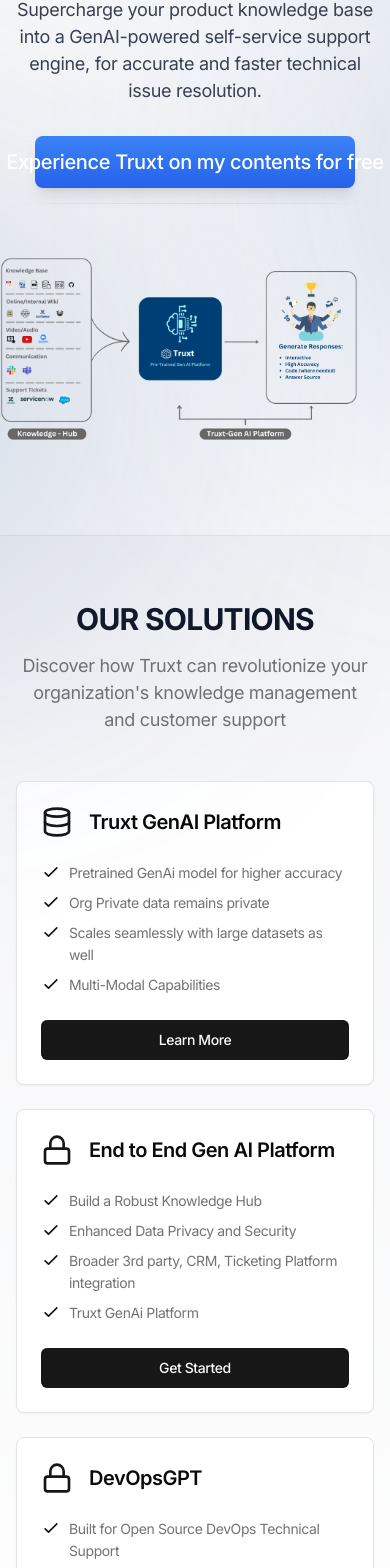
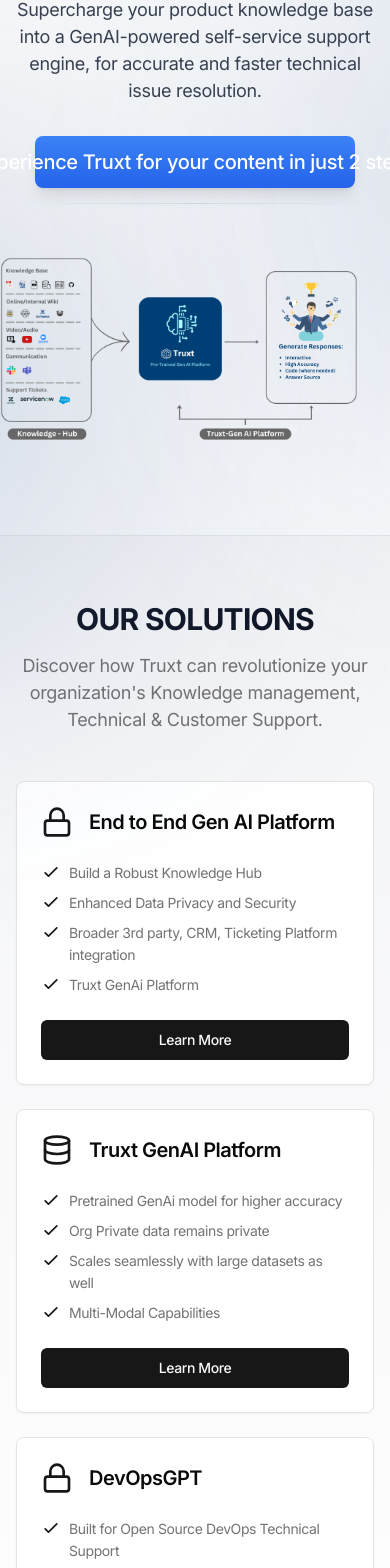
Before and after one commit to Truxt-ai/truxt-ai.github.io, a Next.js app: page / in a window 390 px wide. Shown: the part 398-1966 px from the top of the page. Built offline with nearby package versions, Linux system fonts and the light colour scheme.

Commit message:
Changed Why Truxt Component

```diff
--- a/app/(default)/page.tsx
+++ b/app/(default)/page.tsx
@@ -39,13 +39,10 @@ export default function Home() {
   return (
     <>
       <Hero />
-      {/* <LargeTestimonial /> */}
       <BusinessCategories />
       <Offerings/>
-      <FeaturesPlanet title="Improving Your Team needs with greater Efficiency and Precision" content={featureData}/>
+      {/* <FeaturesPlanet title="Improving Your Team needs with greater Efficiency and Precision" content={featureData}/> */}
       <WhyTruxt/>
-      {/* <Features /> */}
-      {/* <Cta /> */}
     </>
   );
 }
--- a/components/features-planet.tsx
+++ b/components/features-planet.tsx
@@ -15,31 +15,31 @@ interface FeaturesPlanetProps {
 export default function FeaturesPlanet({ title, content }: FeaturesPlanetProps) {
     return (
         <section
-            className="relative before:absolute before:inset-0 before:-z-20 before:bg-gray-900 border-none"
+            className='relative before:absolute before:inset-0 before:-z-20 before:bg-gray-900 border-none'
             style={{
                 backgroundImage: 'url(https://app1.truxt.xyz/static/media/truxt_login_background.9aa7ff77db4693fd7dbe.jpg)',
-                backgroundSize: 'contain',
+                backgroundSize: 'cover',
                 backgroundPosition: 'center center',
-                backgroundRepeat:'repeat'
+                backgroundRepeat: 'repeat'
             }}
         >
             {/* Overlay with opacity */}
-            <div className="absolute inset-0 bg-black opacity-80 -z-10"></div>
+            <div className='absolute inset-0 bg-black opacity-80 -z-10'></div>
 
-            <div className="mx-auto max-w-7xl px-4 sm:px-6">
-                <div className="py-6 md:py-10">
-                    <div className="mx-auto max-w-3xl pb-6 text-center md:pb-10">
-                        <h2 className="text-3xl font-bold text-gray-200 md:text-4xl">{title}</h2>
+            <div className='mx-auto max-w-7xl px-4 sm:px-6'>
+                <div className='py-6 md:py-10'>
+                    <div className='mx-auto max-w-3xl pb-6 text-center md:pb-10'>
+                        <h2 className='text-3xl font-bold text-gray-200 md:text-4xl'>{title}</h2>
                     </div>
 
-                    <div className="grid overflow-hidden sm:grid-cols-2 lg:grid-cols-3 [&>*]:relative [&>*]:p-6 [&>*]:before:absolute [&>*]:before:bg-gray-800 [&>*]:before:[block-size:100vh] [&>*]:before:[inline-size:1px] [&>*]:before:[inset-block-start:0] [&>*]:before:[inset-inline-start:-1px] [&>*]:after:absolute [&>*]:after:bg-gray-800 [&>*]:after:[block-size:1px] [&>*]:after:[inline-size:100vw] [&>*]:after:[inset-block-start:-1px] [&>*]:after:[inset-inline-start:0]">
+                    <div className='grid overflow-hidden sm:grid-cols-2 lg:grid-cols-3 [&>*]:relative [&>*]:p-6 [&>*]:before:absolute [&>*]:before:bg-gray-800 [&>*]:before:[block-size:100vh] [&>*]:before:[inline-size:1px] [&>*]:before:[inset-block-start:0] [&>*]:before:[inset-inline-start:-1px] [&>*]:after:absolute [&>*]:after:bg-gray-800 [&>*]:after:[block-size:1px] [&>*]:after:[inline-size:100vw] [&>*]:after:[inset-block-start:-1px] [&>*]:after:[inset-inline-start:0]'>
                         {content.map((feature, index) => (
                             <article key={index}>
-                                <h3 className="mb-2 flex items-center space-x-2 font-medium text-gray-200">
-                                    <feature.icon className="h-5 w-5" />
+                                <h3 className='mb-2 flex items-center space-x-2 font-medium text-gray-200'>
+                                    <feature.icon className='h-5 w-5' />
                                     <span>{feature.title}</span>
                                 </h3>
-                                <p className="text-[15px] text-gray-200">{feature.description}</p>
+                                <p className='text-[15px] text-gray-200'>{feature.description}</p>
                             </article>
                         ))}
                     </div>
--- a/components/hero-home.tsx
+++ b/components/hero-home.tsx
@@ -1,17 +1,9 @@
 'use client';
+
 import PageIllustration from '@/components/page-illustration';
-import { useState } from 'react';
-import { useRouter } from 'next/navigation'
-
+import Link from 'next/link';
 
 export default function HeroHome() {
-    const [email, setEmail] = useState('');
-    const navigate = useRouter();
-
-    const handleClick = () => {
-        navigate.push(`/sandbox`);
-    };
-
     return (
         <section className='relative'>
             <PageIllustration />
@@ -19,22 +11,19 @@ export default function HeroHome() {
                 <div className='pb-6 pt-32 md:pb-6 md:pt-40'>
                     <div className='pb-6 text-center md:pb-16'>
                         <h1 className='mb-6 border-y text-5xl font-bold [border-image:linear-gradient(to_right,transparent,theme(colors.slate.300/.8),transparent)1] md:text-6xl' data-aos='zoom-y-out' data-aos-delay={150}>
-                        Transform Product Support with
-                        <br className='max-lg:hidden' />
+                            Transform Product Support with
+                            <br className='max-lg:hidden' />
                             Generative AI
                         </h1>
                         <div className='mx-auto max-w-3xl'>
                             <p className='mb-8 text-lg text-gray-700' data-aos='zoom-y-out' data-aos-delay={300}>
-                                {/* Transform your knowledge base into a GenAI-powered support engine for faster issue resolution.{' '} */}
                                 Supercharge your product knowledge base into a GenAI-powered self-service support engine, for accurate and faster technical issue resolution.
-
                             </p>
                             <div className='relative before:absolute before:inset-0 before:border-y before:[border-image:linear-gradient(to_right,transparent,theme(colors.slate.300/.8),transparent)1]'>
                                 <div className='relative mx-auto max-w-xs sm:flex sm:max-w-none sm:justify-center gap-2' data-aos='zoom-y-out' data-aos-delay={450}>
-                                    {/* <input type='email' placeholder='Business Email' className='w-1/2 rounded-lg' value={email} onChange={(e)=>setEmail(e.target.value)}/> */}
-                                    <button className='btn group mb-4 w-full bg-gradient-to-t from-blue-600 to-blue-500 bg-[length:100%_100%] bg-[bottom] text-white shadow hover:bg-[length:100%_150%] sm:mb-0 sm:w-auto' onClick={handleClick}>
-                                        <span className='relative inline-flex items-center text-xl'>Experience Truxt on my contents for free</span>
-                                    </button>
+                                    <Link href='/sandbox' className='btn group mb-4 w-full bg-gradient-to-t from-blue-600 to-blue-500 bg-[length:100%_100%] bg-[bottom] text-white shadow hover:bg-[length:100%_150%] sm:mb-0 sm:w-auto' aria-label='Experience Truxt in 2 steps'>
+                                        <span className='relative inline-flex items-center text-xl'>Experience Truxt for your content in just 2 steps</span>
+                                    </Link>
                                 </div>
                             </div>
                         </div>
--- a/components/offerings.tsx
+++ b/components/offerings.tsx
@@ -1,86 +1,63 @@
-'use client'
+'use client';
 
-import { Database, Lock } from 'lucide-react'
-import { Card, CardContent, CardDescription, CardHeader, CardTitle } from '@/components/ui/card'
-import { Button } from '@/components/ui/button'
+import { Database, Lock } from 'lucide-react';
+import { Card, CardContent, CardDescription, CardHeader, CardTitle } from '@/components/ui/card';
+import { Button } from '@/components/ui/button';
 
 export default function Component() {
     const offerings = [
         {
-      icon: <Database className="h-8 w-8 text-primary" />,
+            icon: <Lock className='h-8 w-8 text-primary' />,
+            title: 'End to End Gen AI Platform',
+            description: '360° GenAI Enablement',
+            features: ['Build a Robust Knowledge Hub', 'Enhanced Data Privacy and Security', 'Broader 3rd party, CRM, Ticketing Platform integration', 'Truxt GenAi Platform']
+        },
+        {
+            icon: <Database className='h-8 w-8 text-primary' />,
             title: 'Truxt GenAI Platform',
             description: 'On-Premise GenAI Deployment available',
-      features: [
-        'Pretrained GenAi model for higher accuracy',
-        'Org Private data remains private',
-        'Scales seamlessly with large datasets as well',
-        'Multi-Modal Capabilities'
-      ]
+            features: ['Pretrained GenAi model for higher accuracy', 'Org Private data remains private', 'Scales seamlessly with large datasets as well', 'Multi-Modal Capabilities']
         },
         {
-      icon: <Lock className="h-8 w-8 text-primary" />,
-      title: 'End to End Gen AI Platform',
-      description: '360° GenAI Enablement',
-      features: [
-        'Build a Robust Knowledge Hub',
-        'Enhanced Data Privacy and Security',
-        'Broader 3rd party, CRM, Ticketing Platform integration',
-        'Truxt GenAi Platform'
-      ]
-    },
-    {
-      icon: <Lock className="h-8 w-8 text-primary" />,
+            icon: <Lock className='h-8 w-8 text-primary' />,
             title: 'DevOpsGPT',
             description: 'Create your own secure knowledge base and leverage our AI platform',
-      features: [
-        'Built for Open Source DevOps Technical Support',
-        'DevOps trained/fine-tuned models',
-        'Instant Technical Issue Resolution',
-        'Agentic AI Troubleshooting, for Your Orgs Environment'
-      ]
+            features: ['Built for Open Source DevOps Technical Support', 'DevOps trained/fine-tuned models', 'Instant Technical Issue Resolution', 'Agentic AI Troubleshooting, for Your Orgs Environment']
         }
-  ]
+    ];
 
     return (
-    <section className="w-full bg-gradient-to-b from-gray-100 to-white border-t border-gray-200 py-16 px-4">
-      <div className="container mx-auto max-w-7xl">
-        <div className="text-center mb-12">
-          <h2 className="text-3xl font-bold tracking-tight mb-3">OUR SOLUTIONS</h2>
-          <p className="text-lg text-muted-foreground">
-            Discover how Truxt can revolutionize your organization's knowledge management and customer support
-          </p>
+        <section className='w-full bg-gradient-to-b from-gray-100 to-white border-t border-gray-200 py-16 px-4'>
+            <div className='container mx-auto max-w-7xl'>
+                <div className='text-center mb-12'>
+                    <h2 className='text-3xl font-bold tracking-tight mb-3'>OUR SOLUTIONS</h2>
+                    <p className='text-lg text-muted-foreground'>Discover how Truxt can revolutionize your organization's Knowledge management, Technical & Customer Support.</p>
                 </div>
-        <div className="grid grid-cols-1 md:grid-cols-3 gap-6">
+                <div className='grid grid-cols-1 md:grid-cols-3 gap-6'>
                     {offerings.map((offering, index) => (
-            <Card key={index} className="flex flex-col h-full">
-              <CardHeader className="space-y-1">
-                <div className="flex items-center gap-4">
+                        <Card key={index} className='flex flex-col h-full'>
+                            <CardHeader className='space-y-1'>
+                                <div className='flex items-center gap-4'>
                                     {offering.icon}
-                  <div className="space-y-1">
-                    <CardTitle className="text-xl">{offering.title}</CardTitle>
+                                    <div className='space-y-1'>
+                                        <CardTitle className='text-xl'>{offering.title}</CardTitle>
                                         {/* <CardDescription className="text-sm">{offering.description}</CardDescription> */}
                                     </div>
                                 </div>
                             </CardHeader>
-              <CardContent className="flex flex-col flex-grow">
-                <ul className="space-y-2 mb-6 flex-grow">
+                            <CardContent className='flex flex-col flex-grow'>
+                                <ul className='space-y-2 mb-6 flex-grow'>
                                     {offering.features.map((feature, featureIndex) => (
-                    <li key={featureIndex} className="flex items-start gap-2 text-sm text-muted-foreground">
-                      <svg
-                        className="h-5 w-5 shrink-0 text-primary"
-                        fill="none"
-                        stroke="currentColor"
-                        viewBox="0 0 24 24"
-                        xmlns="http://www.w3.org/2000/svg"
-                      >
-                        <path strokeLinecap="round" strokeLinejoin="round" strokeWidth={2} d="M5 13l4 4L19 7" />
+                                        <li key={featureIndex} className='flex items-start gap-2 text-sm text-muted-foreground'>
+                                            <svg className='h-5 w-5 shrink-0 text-primary' fill='none' stroke='currentColor' viewBox='0 0 24 24' xmlns='http://www.w3.org/2000/svg'>
+                                                <path strokeLinecap='round' strokeLinejoin='round' strokeWidth={2} d='M5 13l4 4L19 7' />
                                             </svg>
                                             <span className='text-md'>{feature}</span>
                                         </li>
                                     ))}
                                 </ul>
-                <Button className="w-full" variant="default">
-                  {index === 0 ? 'Learn More' : 'Get Started'}
+                                <Button className='w-full' variant='default'>
+                                    Learn More
                                 </Button>
                             </CardContent>
                         </Card>
@@ -88,5 +65,5 @@ export default function Component() {
                 </div>
             </div>
         </section>
-  )
+    );
 }
--- a/components/ui/header.tsx
+++ b/components/ui/header.tsx
@@ -18,11 +18,10 @@ type NavItems = (NavItem | DropdownItem)[];
 const navigationData: NavItems = [
     {
         title: 'Products',
-        href: '/products'
-    },
-    {
-        title: 'DevOpsGPT',
-        href: '/devops-gpt'
+        items: [
+            { title: 'DevOpsGPT', href: '/devops-gpt' },
+            { title: 'Product Details', href: '/blogs' }
+        ]
     },
     {
         title: 'Sandbox',
--- a/components/why-truxt.tsx
+++ b/components/why-truxt.tsx
@@ -1,67 +1,89 @@
-import { Card, CardContent } from '@/components/ui/card';
-import { Shield, Zap, Database, Cog } from 'lucide-react';
+import React from 'react'
+import { ArrowRight, Building2, Network, Cpu, Shield, Hexagon, BarChart3 } from 'lucide-react'
+import { Button } from "@/components/ui/button"
+import { Card, CardContent, CardHeader, CardTitle } from "@/components/ui/card"
 
-export default function Component() {
-    return (
-        <section className='max-w-7xl m-auto py-12 md:py-24 lg:py-32'>
-            <div className='container px-4 md:px-6'>
-                <div className='flex items-center gap-2 mb-8'>
-                    <span className='text-xl font-bold text-center bold uppercase tracking-wide text-gray-900'>WHY CHOOSE US</span>
-                </div>
+interface Feature {
+  Icon: React.ElementType
+  title: string
+  description: string
+}
 
-                <div className='grid lg:grid-cols-2 gap-12 items-center'>
-                    <div className='space-y-8'>
-                        <h2 className='text-3xl font-bold tracking-tighter text-navy-900 md:text-4xl/tight'>High Accuracy & Performance</h2>
-                        <p className='text-gray-500 md:text-lg'>Our multi-LLM system and real-time updates ensure higher accuracy and relevance than standard models.</p>
+const features: Feature[] = [
+  {
+    Icon: Building2,
+    title: "Enterprise-Ready",
+    description: "Purpose-built to handle high volumes of complex technical inquiries with precision and efficiency"
+  },
+  {
+    Icon: Network,
+    title: "Scalable Architecture",
+    description: "Adapts seamlessly to growing support demands while maintaining consistent service quality"
+  },
+  {
+    Icon: Cpu,
+    title: "Multi-LLM Technology",
+    description: "Delivers faster, more accurate resolutions through an advanced multi-language model system"
+  },
+  {
+    Icon: Shield,
+    title: "Enterprise Security",
+    description: "Ensures data privacy with on-premise deployment options and robust security controls"
+  },
+  {
+    Icon: Hexagon,
+    title: "Unified Ecosystem",
+    description: "Integrates with your existing CRM and ticketing systems for streamlined workflows"
+  },
+  {
+    Icon: BarChart3,
+    title: "Data-Driven Insights",
+    description: "Provides actionable analytics on customer trends and team performance"
+  }
+]
 
-                        <div className='grid sm:grid-cols-2 gap-6'>
-                            <Card className='border-none shadow-none'>
-                                <CardContent className='p-6 text-center'>
-                                    <div className='mb-4 flex justify-center'>
-                                        <div className='rounded-lg p-3 bg-blue-50'>
-                                            <Zap className='h-6 w-6 text-blue-900' />
-                                        </div>
-                                    </div>
-                                    <h3 className='text-lg font-semibold mb-2'>Multi-LLM System</h3>
-                                    <p className='text-sm'>Uses multiple language models for higher accuracy than standard models.</p>
-                                </CardContent>
-                            </Card>
+export default function WhyTruxtSection() {
+  return (
+    <section className="bg-background py-24 sm:py-32">
+      <div className="container max-w-5xl mx-auto px-4 sm:px-6 lg:px-8">
+        <div className="text-center">
+          <h2 className="text-3xl font-bold tracking-tight text-foreground sm:text-4xl">Why Truxt?</h2>
+          <p className="mt-6 text-lg leading-8 text-muted-foreground">
+            Transform your support operations with an enterprise-grade generative AI platform
+          </p>
+        </div>
+        <div className="mt-10 sm:mt-20 lg:mt-24">
+          <div className="grid grid-cols-1 gap-x-6 gap-y-10 sm:grid-cols-2 lg:grid-cols-3 lg:gap-x-8">
+            {features.map((feature) => (
+              <FeatureCard key={feature.title} feature={feature} />
+            ))}
+          </div>
+        </div>
+        <div className="mt-16 flex justify-center">
+          <Button asChild size="lg">
+            <a href="/href" className="group flex items-center gap-2">
+              Transform Your Support Operations
+              <ArrowRight className="w-4 h-4 transition-transform group-hover:translate-x-1" />
+            </a>
+          </Button>
+        </div>
+      </div>
+    </section>
+  )
+}
 
-                            <Card className='border-none shadow-none'>
-                                <CardContent className='p-6 text-center'>
-                                    <div className='mb-4 flex justify-center'>
-                                        <div className='rounded-lg p-3 bg-blue-50'>
-                                            <Database className='h-6 w-6 text-blue-900' />
-                                        </div>
-                                    </div>
-                                    <h3 className='text-lg font-semibold mb-2 text-navy-900'>Multimodal Data Support</h3>
-                                    <p className='text-sm text-gray-500'>Include video and YouTube content in the Knowledge Hub.</p>
-                                </CardContent>
-                            </Card>
-                        </div>
-
-                        <div className='space-y-4'>
-                            <h3 className='text-xl font-semibold text-navy-900'>Security</h3>
-                            <ul className='space-y-2 text-gray-500'>
-                                <li className='flex items-center gap-2'>
-                                    <Shield className='h-5 w-5 text-blue-900' />
-                                    <span>Data Security: Keeps all enterprise data within organizational boundaries.</span>
-                                </li>
-                                <li className='flex items-center gap-2'>
-                                    <Cog className='h-5 w-5 text-blue-900' />
-                                    <span>On-Premises Option: Available for clients needing full control over data.</span>
-                                </li>
-                            </ul>
-                        </div>
-                    </div>
-
-                    <div className='relative'>
-                        <div className='relative h-[600px] w-full overflow-hidden rounded-2xl'>
-                            <img alt='AI-powered system visualization' className='object-cover w-full h-full' src='https://static.wixstatic.com/media/cf9793_1dcf5895e918419a86fc88c21eea797f~mv2.jpeg/v1/fill/w_2940,h_1558,al_c,q_90,usm_0.66_1.00_0.01,enc_auto/cf9793_1dcf5895e918419a86fc88c21eea797f~mv2.jpeg' />
-                        </div>
-                    </div>
-                </div>
-            </div>
-        </section>
-    );
+function FeatureCard({ feature }: { feature: Feature }) {
+  return (
+    <Card className="flex flex-col h-full">
+      <CardHeader>
+        <CardTitle className="flex items-center gap-x-3 text-lg font-semibold leading-7">
+          <feature.Icon className="h-6 w-6 text-primary" />
+          {feature.title}
+        </CardTitle>
+      </CardHeader>
+      <CardContent>
+        <p className="text-muted-foreground">{feature.description}</p>
+      </CardContent>
+    </Card>
+  )
 }
```
Lines whose indentation alone changed are shown as unchanged.
